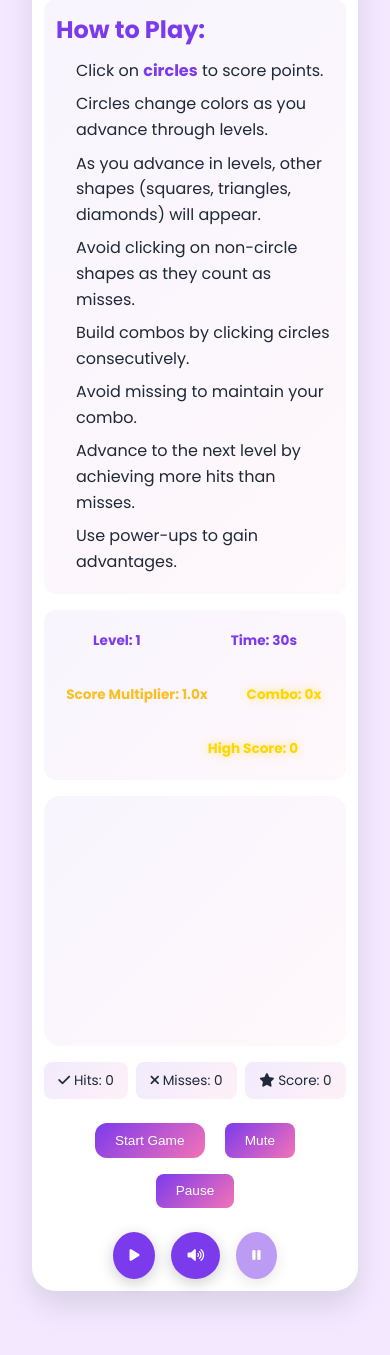
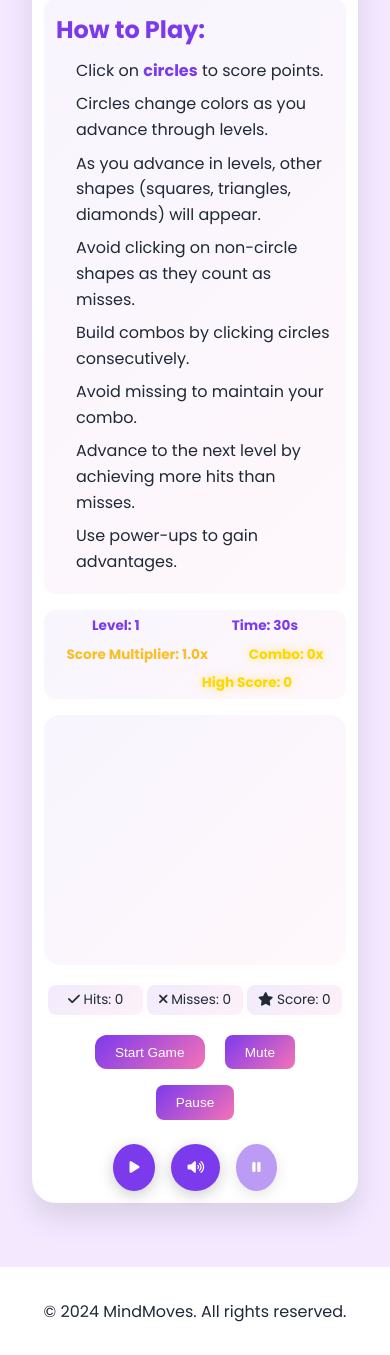
Before and after one commit to Gia-Gupta/mindmoves, a Flask app: page /speed in a window 390 px wide. Shown: the part 211-1566 px from the top of the page. After the commit the page ends 1533 px from the top, so only its background shows below. Run offline with Flask 2, Linux system fonts and the light colour scheme.

Commit message:
Speed game UI upgrade

```diff
--- a/app/templates/speed.html
+++ b/app/templates/speed.html
@@ -710,17 +710,20 @@
         }
 
         .game-info {
-            padding: 0.75rem;
-            font-size: 0.9rem;
+            padding: 0.5rem;
+            gap: 0.5rem;
+            margin: 0.5rem 0;
         }
 
         .game-info > div {
             min-width: 120px;
-            padding: 0.5rem;
-        }
-
-        .level-display, .multiplier {
-            font-size: 1rem;
+            font-size: 0.9rem;
+            padding: 0.25rem;
+        }
+
+        .level-display, .timer, .multiplier, .combo-display, .high-score-display {
+            margin: 0;
+            line-height: 1.2;
         }
 
         .game-area {
@@ -742,18 +745,17 @@
         }
 
         .stats {
-            display: flex;
-            flex-wrap: wrap;
-            justify-content: center;
-            gap: 1rem;
-            margin: 1rem 0;
+            display: grid;
+            grid-template-columns: repeat(3, 1fr);
+            gap: 0.5rem;
+            padding: 0.5rem;
+            margin: 0.5rem 0;
         }
 
         .stat-item {
-            flex: 1 1 auto;
-            min-width: 100px;
             font-size: 0.9rem;
-            padding: 0.5rem;
+            padding: 0.25rem;
+            margin: 0;
         }
 
         .start-button, .mute-button, .pause-button {
@@ -787,6 +789,11 @@
             font-size: 0.85rem;
         }
 
+        .game-info {
+            padding: 0.25rem;
+            gap: 0.25rem;
+        }
+
         .game-area {
             height: 250px;
         }
@@ -797,11 +804,11 @@
         }
 
         .stats {
-            gap: 0.5rem;
+            padding: 0.25rem;
+            gap: 0.25rem;
         }
 
         .stat-item {
-            min-width: 80px;
             font-size: 0.85rem;
         }
 
```
Also changed, not shown: app/data/users.json (+18 -0 lines).
